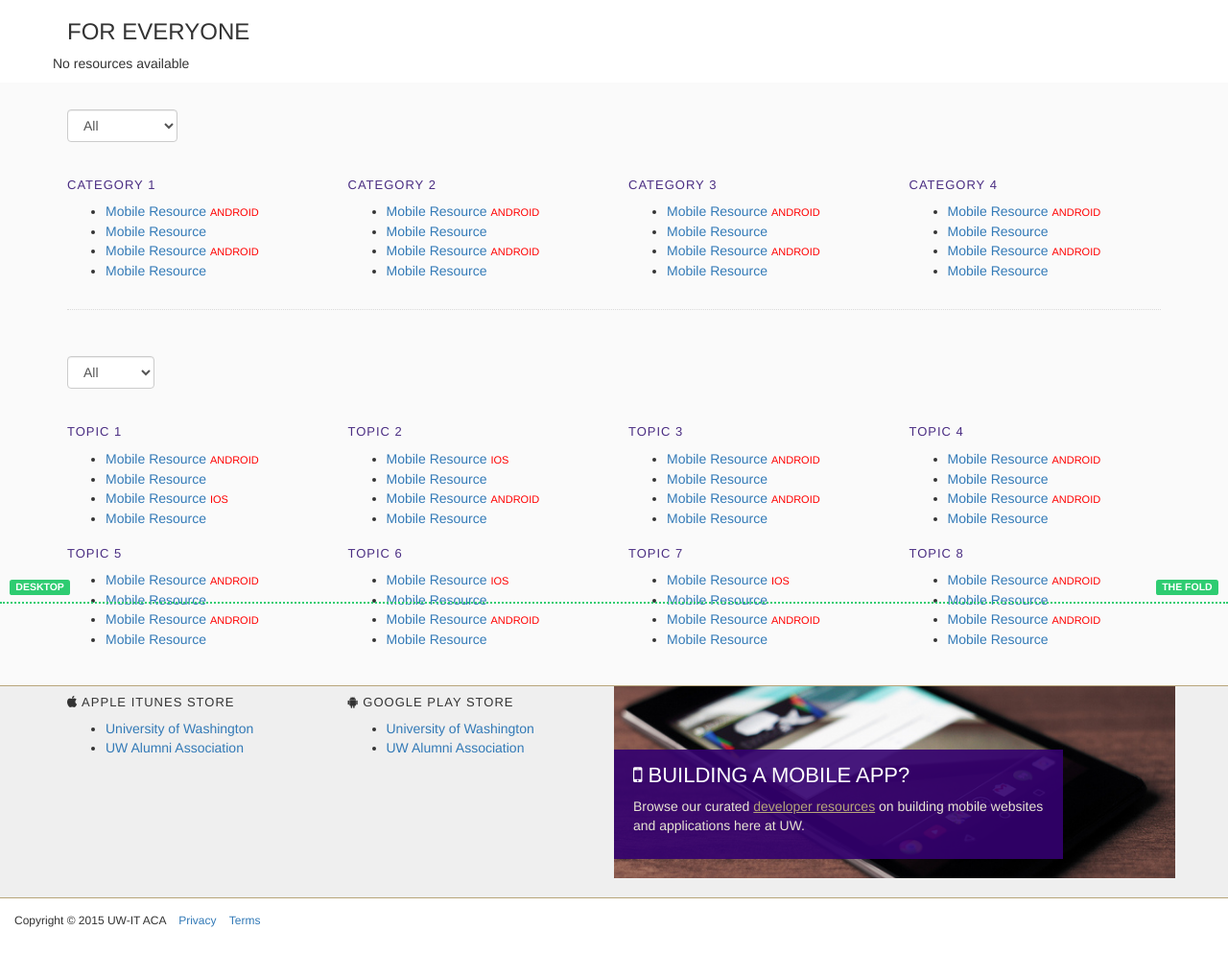
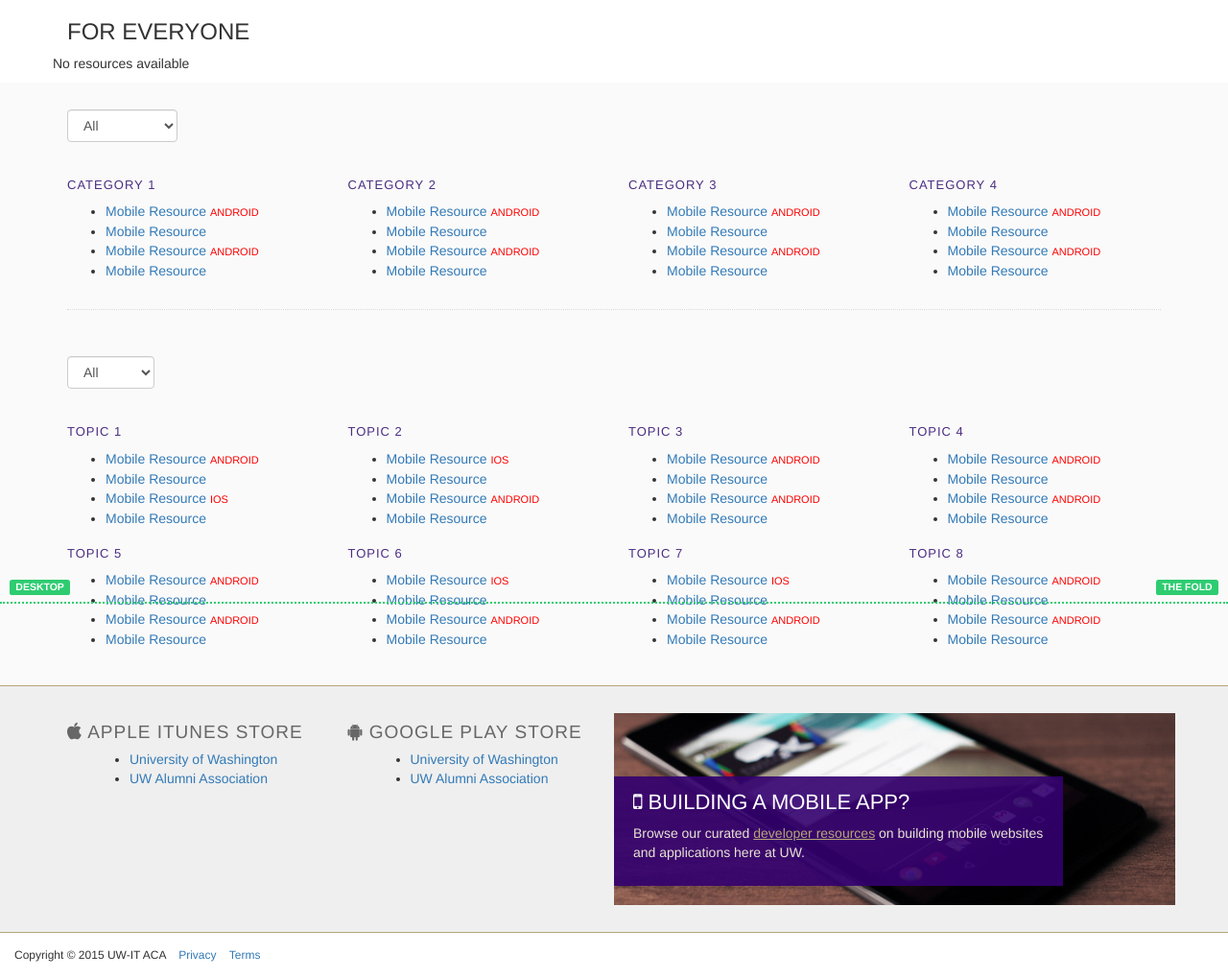
Before and after one commit to uw-it-aca/mdot, a Django app: template mdot/templates/mdot/home.html in a window 1280 px wide. Shown: the part 171-1190 px from the top of the page at 96% size. Before the commit the page ends 1137 px from the top, so only its background shows below. Run offline with Django 3.2, Linux system fonts and the light colour scheme; the template is opened without the code that fills it, so the values that code supplies are empty; style sheets or scripts are compiled from the project's sources; some libraries are stand-ins or nearby versions.

Commit message:
sub-content styling for mdot

```diff
--- a/mdot/static/mdot/css/mobile.less
+++ b/mdot/static/mdot/css/mobile.less
@@ -7,6 +7,7 @@
 @white: #fff;
 @black: #000;
 @text:#565656;
+@altgray: #676767;
 
 /*** mobile ***/
 
@@ -32,9 +33,11 @@
     }
 }
 
-.mdot-sub-content { min-height: 100px; padding-bottom:20px; background: #efefef; border:1px @gold; border-style: solid none;
+.mdot-sub-content { min-height: 100px; padding-top:2em; padding-bottom:2em; background: #efefef; border:1px @gold; border-style: solid none;
+	ul {margin-bottom: 0;}
 
-    h3, h4 { font-size: 13px; letter-spacing: 1px; text-transform: uppercase; }
+    h3, h4 { font-size: 19px; letter-spacing: 1px; text-transform: uppercase; color:@altgray; margin-bottom:7px;  }
+    .app-store-article {margin-left: 25px;margin-bottom:25px;}
 
     .mdot-resource-group {
         .mdot-resource-link  { display: inline-block; line-height: 30px; text-decoration: none;
--- a/mdot/templates/mdot/home.html
+++ b/mdot/templates/mdot/home.html
@@ -258,22 +258,25 @@
             {% if request.is_ios or not request.is_mobile %}
             <div class="col-sm-4 col-lg-3 mdot-resource-group">
                 <h4><i class="fa fa-apple"></i> Apple iTunes Store</h4>
-
+				<div class="app-store-article">
 	                <ul>
 	                    <li><a href="https://itunes.apple.com/us/artist/university-of-washington/id328228464" class="mdot-resource-link" target="_blank" >University of Washington</a></li>
 	                    <li><a href="https://itunes.apple.com/us/artist/university-washington-alumni/id682824304" class="mdot-resource-link" target="_blank" >UW Alumni Association</a></li>
 	                </ul>
 				</div>
+            </div>
+
             {% endif %}
 
             {% if request.is_android or not request.is_mobile %}
             <div class="col-sm-4 col-lg-3 mdot-resource-group">
                 <h4><i class="fa fa-android"></i> Google Play Store</h4>
-
+                <div class="app-store-article">
 	                <ul>
 	                    <li><a href="https://play.google.com/store/apps/developer?id=University%20of%20Washington&hl=en" class="mdot-resource-link" target="_blank" >University of Washington</a></li>
 	                    <li><a href="https://play.google.com/store/apps/developer?id=University%20of%20Washington%20Alumni%20Association&hl=en" class="mdot-resource-link" target="_blank" >UW Alumni Association</a></li>
 	                </ul>
+                </div>
             </div>
             {% endif %}
 
```
Lines whose indentation alone changed are shown as unchanged.
